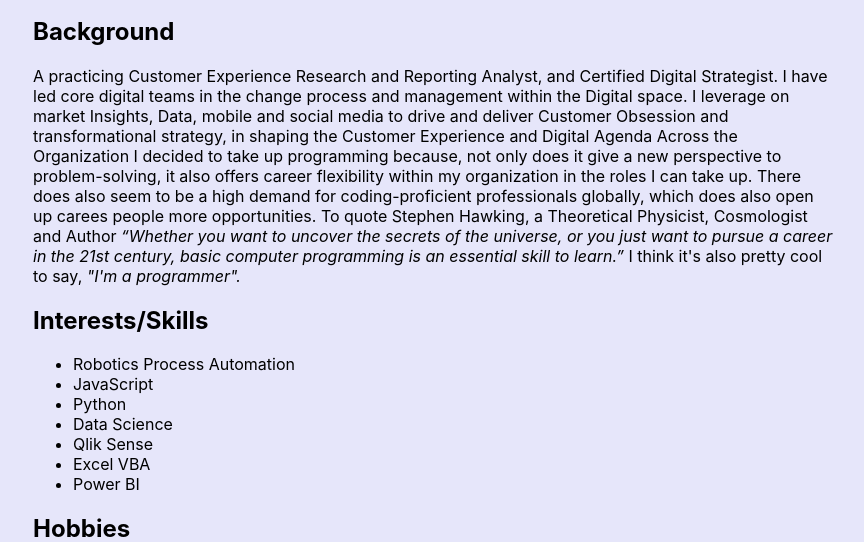
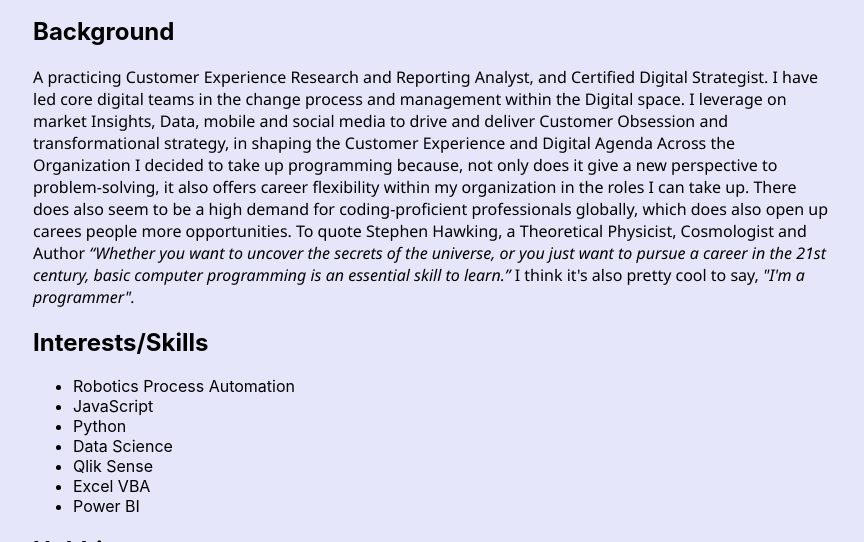
Before and after one commit to CNjugunaRPA/ChristineProfile, a plain HTML site: page Christine Njuguna.html in a window 1280 px wide. Shown: the part 558-1100 px from the top of the page, without its empty margins (207-1071 px from the left). Drawn offline with Linux system fonts and the light colour scheme.

Commit message:
It will use the span inline element

```diff
--- a/Christine Njuguna.html
+++ b/Christine Njuguna.html
@@ -19,7 +19,7 @@
         <section>
             <H1><strong>ABOUT ME</strong></H1>
             <h2>Background</h2>
-                <p>
+                <p> <span style = "font-family: 'Segoe UI', Tahoma, Geneva, Verdana, sans-serif;">
                     A practicing Customer Experience Research and Reporting Analyst, and Certified
                     Digital Strategist. I have led core digital teams in the change process and management
                     within the Digital space. I leverage on market Insights, Data, mobile and social media to
```
